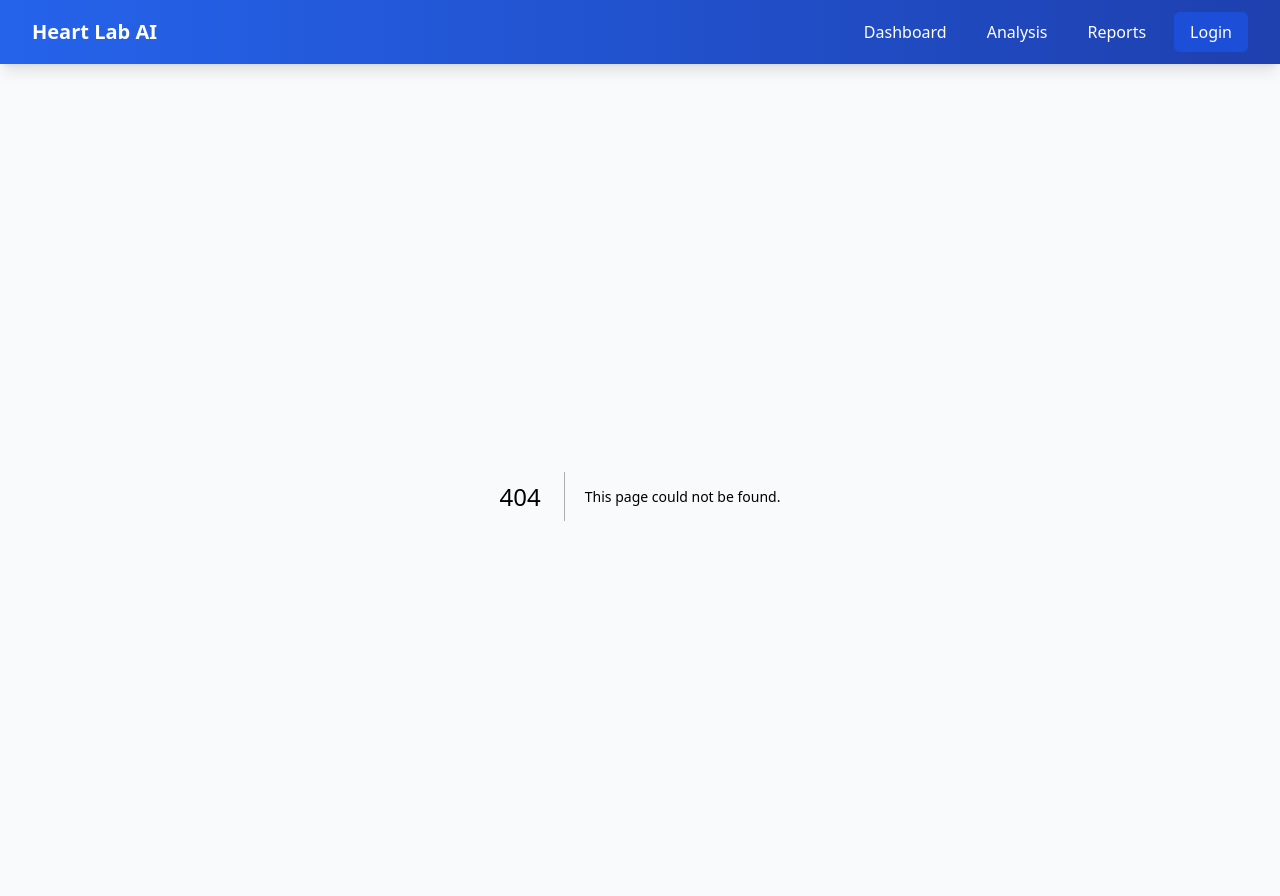
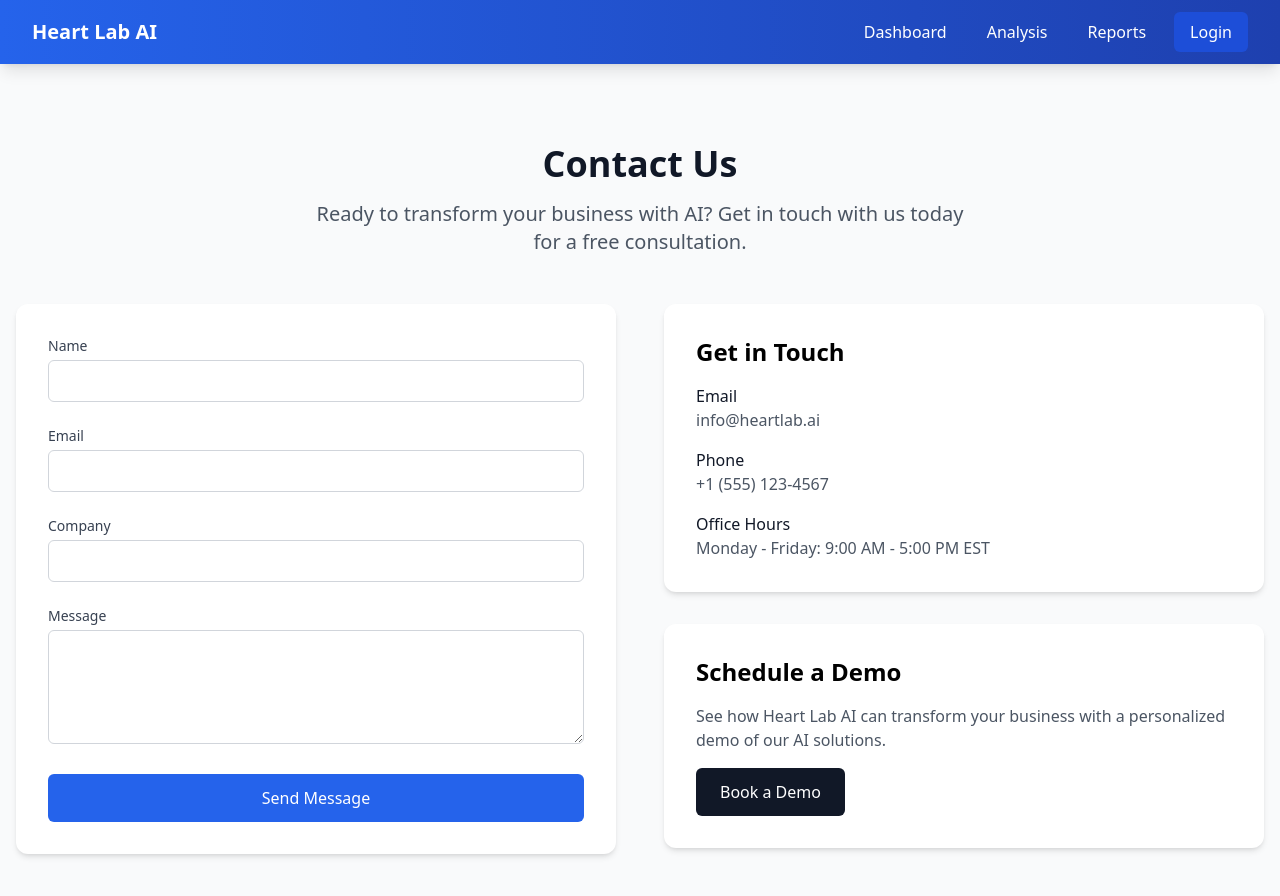
Before and after one commit to larrybuckalew/heart-lab-ai, a Next.js app: page /contact in a window 1280 px wide. Before the commit this address had no page. Shown: the top 896 px of the page. Built offline with nearby package versions, Linux system fonts and the light colour scheme.

Commit message:
feat: add contact page with form and contact information

```diff
--- /dev/null
+++ b/src/app/contact/page.js
@@ -0,0 +1,131 @@
+'use client';
+
+import { useState } from 'react';
+
+export default function Contact() {
+  const [formData, setFormData] = useState({
+    name: '',
+    email: '',
+    company: '',
+    message: ''
+  });
+
+  const handleSubmit = (e) => {
+    e.preventDefault();
+    // TODO: Add form submission logic
+    console.log(formData);
+  };
+
+  return (
+    <div className="max-w-7xl mx-auto py-12">
+      <div className="text-center mb-12">
+        <h1 className="text-4xl font-bold text-gray-900 mb-4">Contact Us</h1>
+        <p className="text-xl text-gray-600 max-w-2xl mx-auto">
+          Ready to transform your business with AI? Get in touch with us today
+          for a free consultation.
+        </p>
+      </div>
+
+      <div className="grid md:grid-cols-2 gap-12">
+        {/* Contact Form */}
+        <div className="bg-white p-8 rounded-xl shadow-md">
+          <form onSubmit={handleSubmit} className="space-y-6">
+            <div>
+              <label htmlFor="name" className="block text-sm font-medium text-gray-700 mb-1">
+                Name
+              </label>
+              <input
+                type="text"
+                id="name"
+                className="w-full px-4 py-2 border border-gray-300 rounded-md focus:ring-blue-500 focus:border-blue-500"
+                value={formData.name}
+                onChange={(e) => setFormData({ ...formData, name: e.target.value })}
+                required
+              />
+            </div>
+
+            <div>
+              <label htmlFor="email" className="block text-sm font-medium text-gray-700 mb-1">
+                Email
+              </label>
+              <input
+                type="email"
+                id="email"
+                className="w-full px-4 py-2 border border-gray-300 rounded-md focus:ring-blue-500 focus:border-blue-500"
+                value={formData.email}
+                onChange={(e) => setFormData({ ...formData, email: e.target.value })}
+                required
+              />
+            </div>
+
+            <div>
+              <label htmlFor="company" className="block text-sm font-medium text-gray-700 mb-1">
+                Company
+              </label>
+              <input
+                type="text"
+                id="company"
+                className="w-full px-4 py-2 border border-gray-300 rounded-md focus:ring-blue-500 focus:border-blue-500"
+                value={formData.company}
+                onChange={(e) => setFormData({ ...formData, company: e.target.value })}
+              />
+            </div>
+
+            <div>
+              <label htmlFor="message" className="block text-sm font-medium text-gray-700 mb-1">
+                Message
+              </label>
+              <textarea
+                id="message"
+                rows="4"
+                className="w-full px-4 py-2 border border-gray-300 rounded-md focus:ring-blue-500 focus:border-blue-500"
+                value={formData.message}
+                onChange={(e) => setFormData({ ...formData, message: e.target.value })}
+                required
+              ></textarea>
+            </div>
+
+            <button
+              type="submit"
+              className="w-full bg-blue-600 text-white px-6 py-3 rounded-md hover:bg-blue-700 transition-colors"
+            >
+              Send Message
+            </button>
+          </form>
+        </div>
+
+        {/* Contact Information */}
+        <div className="space-y-8">
+          <div className="bg-white p-8 rounded-xl shadow-md">
+            <h2 className="text-2xl font-semibold mb-4">Get in Touch</h2>
+            <div className="space-y-4">
+              <div>
+                <h3 className="font-medium text-gray-900">Email</h3>
+                <p className="text-gray-600">info@heartlab.ai</p>
+              </div>
+              <div>
+                <h3 className="font-medium text-gray-900">Phone</h3>
+                <p className="text-gray-600">+1 (555) 123-4567</p>
+              </div>
+              <div>
+                <h3 className="font-medium text-gray-900">Office Hours</h3>
+                <p className="text-gray-600">Monday - Friday: 9:00 AM - 5:00 PM EST</p>
+              </div>
+            </div>
+          </div>
+
+          <div className="bg-white p-8 rounded-xl shadow-md">
+            <h2 className="text-2xl font-semibold mb-4">Schedule a Demo</h2>
+            <p className="text-gray-600 mb-4">
+              See how Heart Lab AI can transform your business with a personalized demo
+              of our AI solutions.
+            </p>
+            <button className="bg-gray-900 text-white px-6 py-3 rounded-md hover:bg-gray-800 transition-colors">
+              Book a Demo
+            </button>
+          </div>
+        </div>
+      </div>
+    </div>
+  );
+}
```
